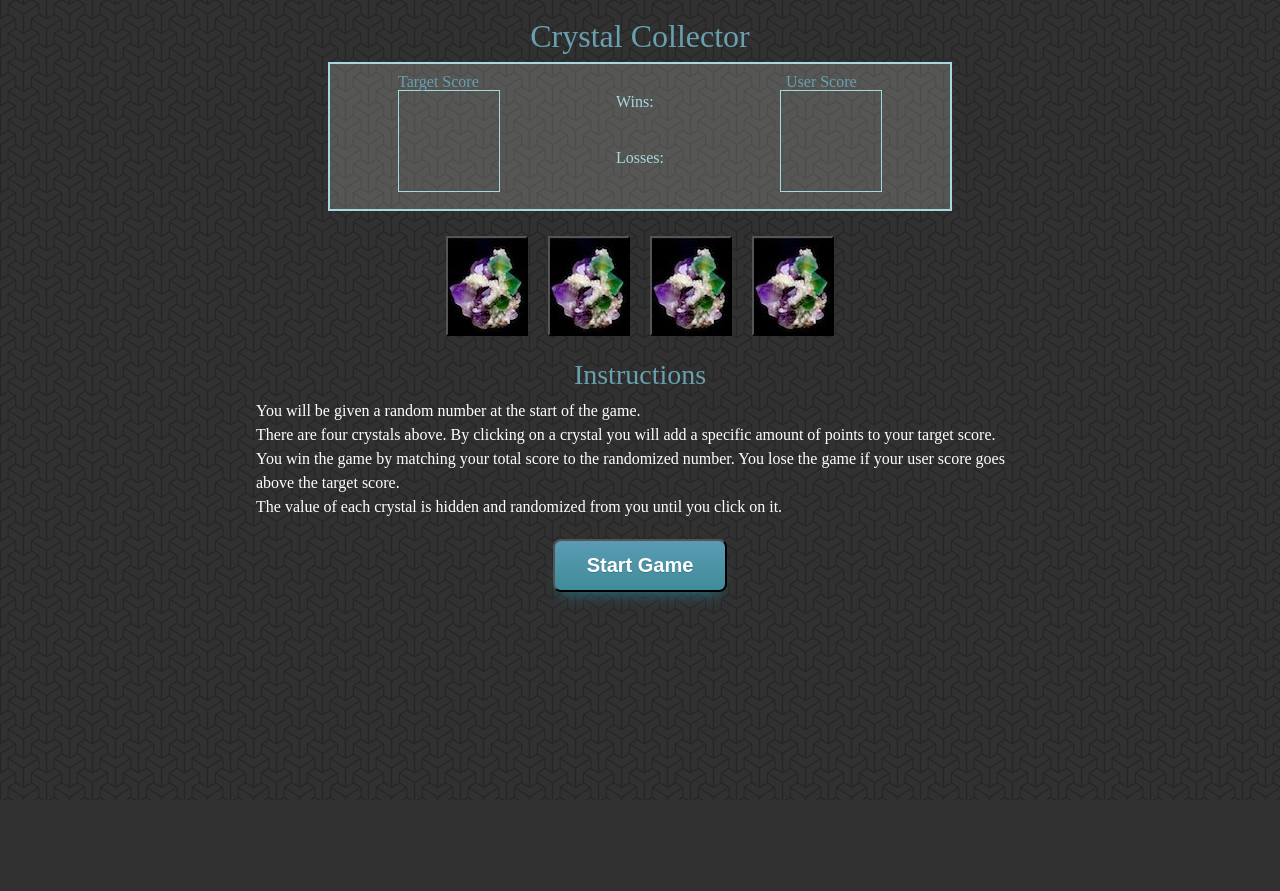
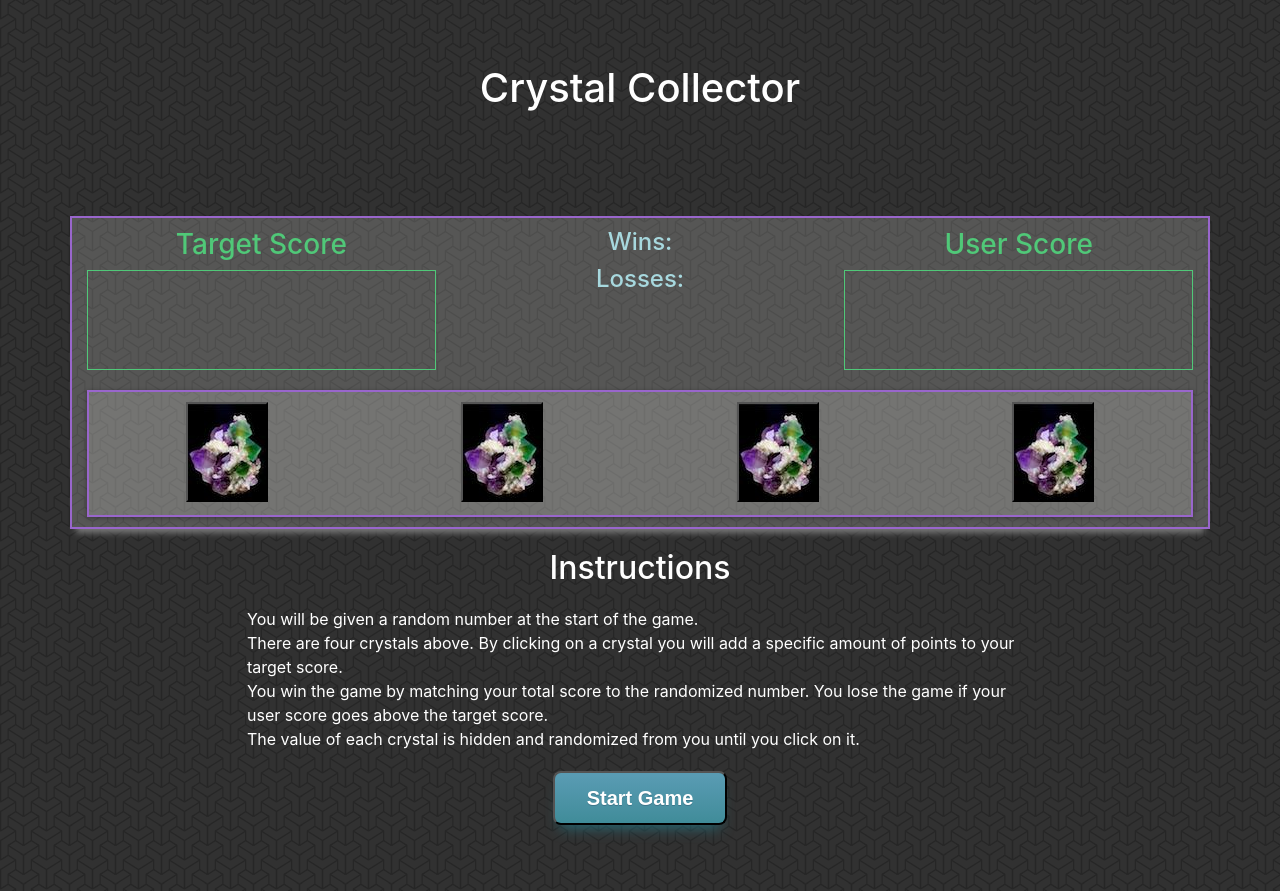
Before and after one commit to herrerake/week-4-game-CrystalsCollector, a PHP site: page / in a window 1280 px wide. Before the commit the page ends 601 px from the top, so only its background shows below. Run offline with PHP 8.4, Linux system fonts and the light colour scheme; some libraries are stand-ins or nearby versions.

Commit message:
initial styling complete

```diff
--- a/assets/css/style.css
+++ b/assets/css/style.css
@@ -2,10 +2,10 @@ body{
   background-image: url("../images/escheresque_ste.png");
 }
 
-header{
+.jumbotron {
   text-align: center;
-  margin-top: 20px;
-  margin-bottom: 10px;
+  color: white !important;
+  background-color: transparent !important;
 }
 
 h1{
@@ -17,53 +17,38 @@ h2{
   font-size: 28px;
   color: #68a0b0;
 }
+
 h3{
-  color: #68a0b0;
+  color: #50C878 !important;
 }
 
 h4{
-  color: #a7d8de;
+  color: #a7d8de !important;
 }
 
-.scoreboard{
-  width: 600px;
-  height: 125px;
+.col, .col-sm {
+  text-align: center;
+}
+
+.container {
   background-color: rgba(234,235,230,.2);
-  display: flex;
-  flex-direction: row;
-  justify-content: space-around;
   margin: 0 auto;
   padding: 10px;
-  border: 2px solid #a7d8de;
+  border: 2px solid  #9966cc;
+  box-shadow: 0 1px 6px rgba(0, 0, 0, 0.12), 0 1px 4px rgba(0, 0, 0, 0.24);
 }
 
-.targetScore{
-  border: 1px solid #a7d8de;
+#buttons {
+  margin-top: 20px;
+}
+
+.targetScore, .userScore{
+  border: 1px solid #50C878;
   height: 100px;
   width: 100px;
   font-size: 65px;
   text-align: center;
   color: white;
-}
-
-.winsLoss{
-
-}
-
-.userScore{
-  border: 1px solid #a7d8de;
-  height: 100px;
-  width: 100px;
-  font-size: 65px;
-  text-align: center;
-  color: white;
-}
-
-.container{
-  display: flex;
-  flex-direction: row;
-  justify-content: center;
-  padding: 25px 0 25px 0;
 }
 
 .crystal-button{
@@ -78,18 +63,10 @@ button:focus {
   outline: 0;
 }
 
-/*#buttons{
-  background-color: rgba(225, 225, 225, .2);
-  width: 100px;
-  height: 100px;
-}*/
-
-.instructionsContainer{
-  /*border: 1px solid white;*/
-}
-
 .instructionsContainer h2{
   text-align: center;
+  color: #fff;
+  margin: 20px 0px;
 }
 
 .instructionsContainer ul{
@@ -146,3 +123,7 @@ button:focus {
 	position:relative;
 	top:1px;
 }
+
+.effect8{
+     box-shadow: 0 10px 6px -6px #777;
+}
--- a/index.html
+++ b/index.html
@@ -2,44 +2,57 @@
 <html lang="en">
 <head>
   <meta charset="UTF-8">
-  <meta name="viewport" content="width=device-width, initial-scale=1.0">
+  <meta name="viewport" content="width=device-width, initial-scale=1, shrink-to-fit=no">
   <meta http-equiv="X-UA-Compatible" content="ie=edge">
   <link rel="stylesheet" href="assets/css/reset.css">
   <link rel="stylesheet" href="assets/css/style.css">
+  <!-- Bootstrap CSS -->
+  <link rel="stylesheet" href="https://maxcdn.bootstrapcdn.com/bootstrap/4.0.0-beta.2/css/bootstrap.min.css" integrity="sha384-PsH8R72JQ3SOdhVi3uxftmaW6Vc51MKb0q5P2rRUpPvrszuE4W1povHYgTpBfshb" crossorigin="anonymous">
   <title>Crystal Collectors</title>
 </head>
 <body>
 
-  <header>
+  <div class="jumbotron">
     <h1>Crystal Collector</h1>
-  </header>
+  </div >
 
-  <div class="scoreboard">
-
-    <div class="">
-      <h3>Target Score</h3>
-      <div class="targetScore">
+  <div class="container effect8">
+    <div class="row">
+      <div class="col">
+        <h3>Target Score</h3>
+        <div class="targetScore col"></div>
+      </div>
+      <div class="col">
+        <h4>Wins: <span id="winColumn"></span></h4>
+        <h4>Losses: <span id="lossColumn"></span></h4>
+      </div>
+      <div class="col">
+        <h3>User Score</h3>
+        <div class="userScore col"></div>
       </div>
     </div>
-    <div class="winLoss">
-      <h4 style="margin-bottom: 40px; margin-top:20px;">Wins: <span id="winColumn"></span></h4>
-      <h4>Losses: <span id="lossColumn"></span></h4>
-    </div>
-    <div class="">
-      <h3 style="margin-left:6px;">User Score</h3>
-      <div class="userScore">
+
+  <div class="container" id="buttons">
+    <div class="row">
+      <div class="col-sm">
+        <button class="crystal-button" id="one"></button>
+      </div>
+      <div class="col-sm">
+        <button class="crystal-button" id="two"></button>
+      </div>
+      <div class="col-sm">
+        <button class="crystal-button" id="three"></button>
+      </div>
+      <div class="col-sm">
+        <button class="crystal-button" id="four"></button>
       </div>
     </div>
   </div>
-  <div class="container" id="buttons">
-    <button class="crystal-button" id="one"></button>
-    <button class="crystal-button" id="two"></button>
-    <button class="crystal-button" id="three"></button>
-    <button class="crystal-button" id="four"></button>
   </div>
 
-  <div class="instructionsContainer">
-    <h2 style="padding-bottom: 10px;">Instructions</h2>
+<div class="Container instructionsContainer">
+  <h2>Instructions</h2>
+  <div class="row">
     <ul>
       <li>You will be given a random number at the start of the game.</li>
       <li>There are four crystals above. By clicking on a crystal you will add a specific amount of points to your target score.</li>
@@ -50,8 +63,12 @@
     <div class="startGameContainer">
     </div>
   </div>
+</div>
 
-  <script src="https://code.jquery.com/jquery-3.0.0.js" integrity="sha256-jrPLZ+8vDxt2FnE1zvZXCkCcebI/C8Dt5xyaQBjxQIo=" crossorigin="anonymous"></script>
-  <script type="text/javascript" src="assets/javascript/game.js"></script>
+<script src="https://code.jquery.com/jquery-3.0.0.js" integrity="sha256-jrPLZ+8vDxt2FnE1zvZXCkCcebI/C8Dt5xyaQBjxQIo=" crossorigin="anonymous"></script>
+<script type="text/javascript" src="assets/javascript/game.js"></script>
+<script src="https://code.jquery.com/jquery-3.2.1.slim.min.js" integrity="sha384-KJ3o2DKtIkvYIK3UENzmM7KCkRr/rE9/Qpg6aAZGJwFDMVNA/GpGFF93hXpG5KkN" crossorigin="anonymous"></script>
+<script src="https://cdnjs.cloudflare.com/ajax/libs/popper.js/1.12.3/umd/popper.min.js" integrity="sha384-vFJXuSJphROIrBnz7yo7oB41mKfc8JzQZiCq4NCceLEaO4IHwicKwpJf9c9IpFgh" crossorigin="anonymous"></script>
+<script src="https://maxcdn.bootstrapcdn.com/bootstrap/4.0.0-beta.2/js/bootstrap.min.js" integrity="sha384-alpBpkh1PFOepccYVYDB4do5UnbKysX5WZXm3XxPqe5iKTfUKjNkCk9SaVuEZflJ" crossorigin="anonymous"></script>
 </body>
 </html>
```
